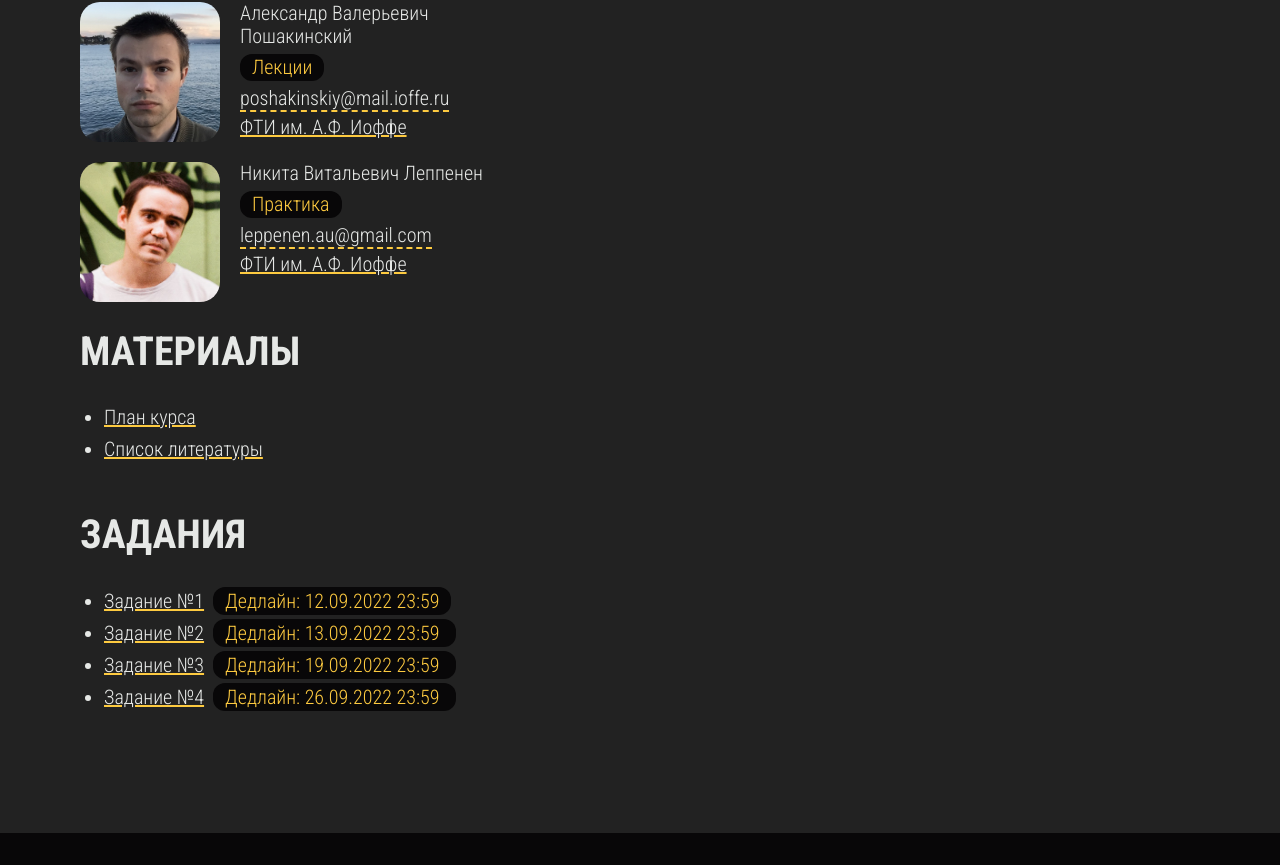
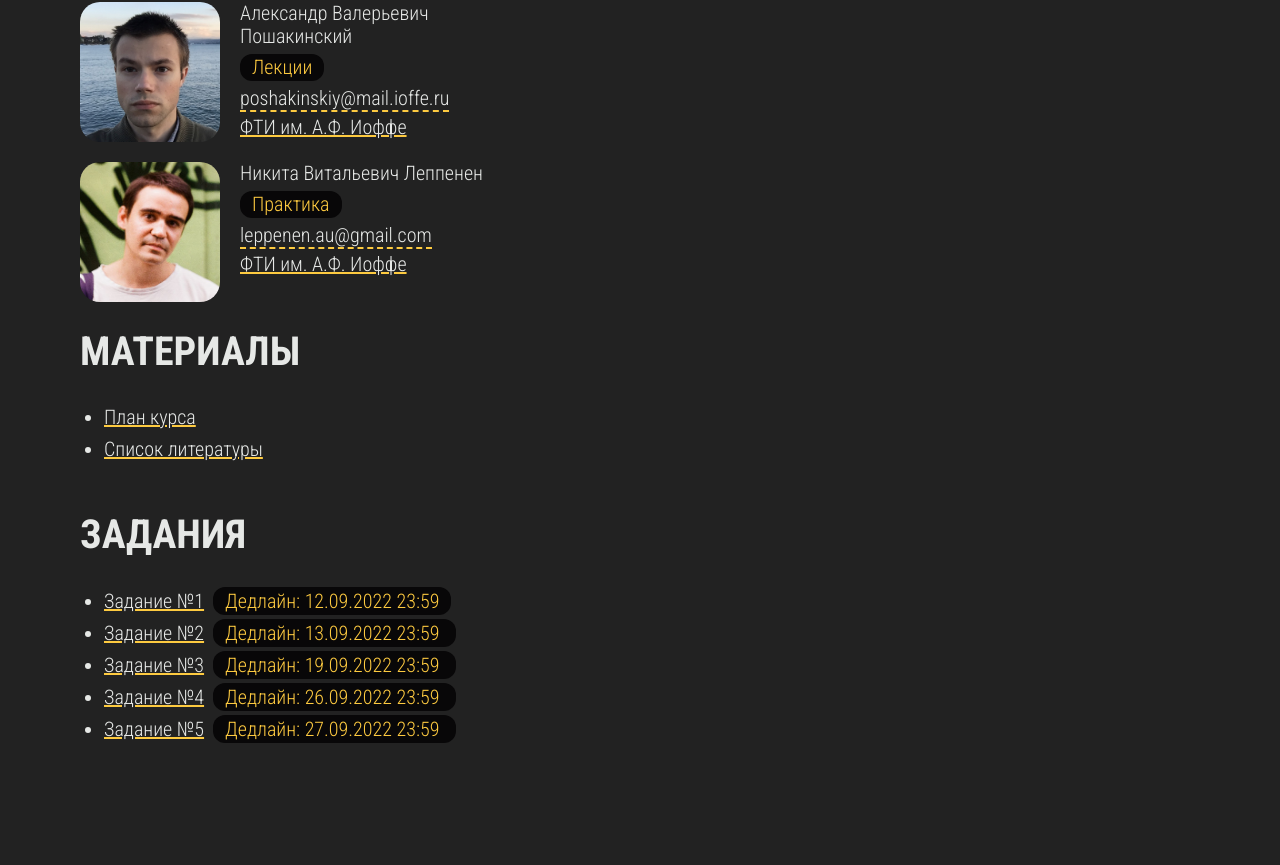
Before and after one commit to leppenen/ed_2022, a Vue app: page / in a window 1280 px wide. Shown: the part 1398-2263 px from the top of the page. Before the commit the page ends 2231 px from the top, so only its background shows below. Built offline with nearby package versions, Linux system fonts and the light colour scheme.

Commit message:
add task 5

```diff
--- a/src/components/tasks-block.vue
+++ b/src/components/tasks-block.vue
@@ -4,6 +4,7 @@ import task1 from '@/assets/files/tasks/e1_2022.pdf'
 import task2 from '@/assets/files/tasks/e2.pdf'
 import task3 from '@/assets/files/tasks/e_3.pdf'
 import task4 from '@/assets/files/tasks/e4.pdf'
+import task5 from '@/assets/files/tasks/e5.pdf'
 import solve1 from '@/assets/files/tasks/e1a.pdf'
 import solve2 from '@/assets/files/tasks/e2a.pdf'
 import LinkWrapper from './ui/link-wrapper.vue';
@@ -29,6 +30,10 @@ const isSolution3Shown = computed(() => (
 ))
 const isSolution4Shown = computed(() => (
   new Date() > createDate(2022, 9, 27, 0, 5)
+))
+
+const isSolution5Shown = computed(() => (
+  new Date() > createDate(2022, 9, 28, 0, 5)
 ))
 </script>
 
@@ -91,6 +96,19 @@ const isSolution4Shown = computed(() => (
             Решение №4
           </LinkWrapper>&nbsp;
         </li>
+        <li>
+          <LinkWrapper :href='task5' target='_blank'>Задание №5</LinkWrapper>&nbsp;
+          <BadgeWrapper v-show='!isSolution5Shown'>Дедлайн: 27.09.2022 23:59 </BadgeWrapper>&nbsp;
+
+          <!-- ! Не забыть заполнить href -->
+          <LinkWrapper
+            v-show='isSolution5Shown'
+            href=''
+            target='_blank'
+          >
+            Решение №5
+          </LinkWrapper>&nbsp;
+        </li>
       </ul>
     </PageBlock>
   </template>
```
Also changed, not shown: 1 other file (tests, documents, lock files or other folders).
